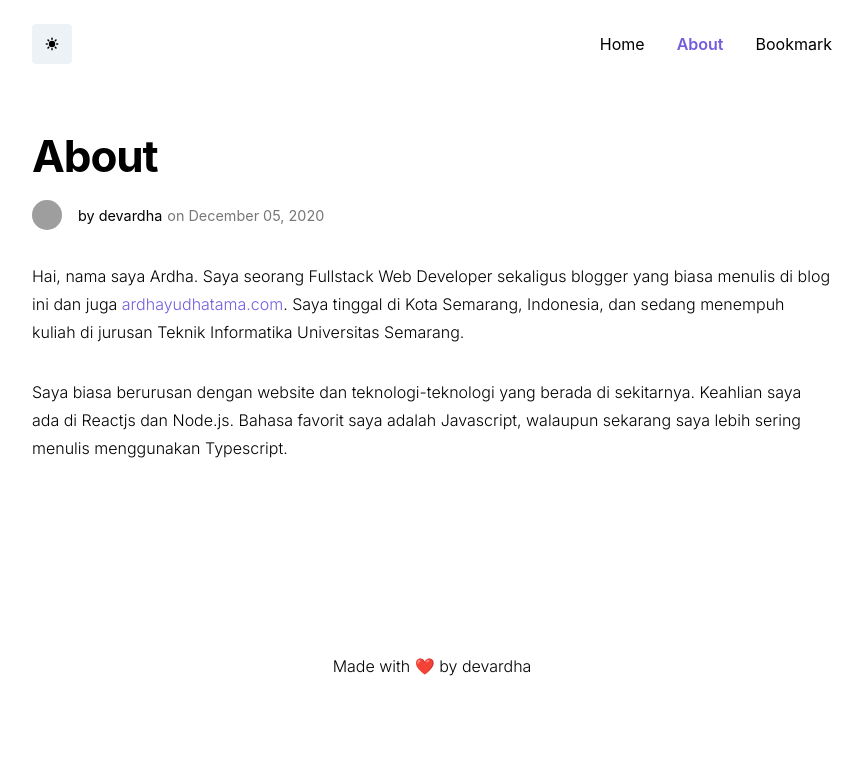
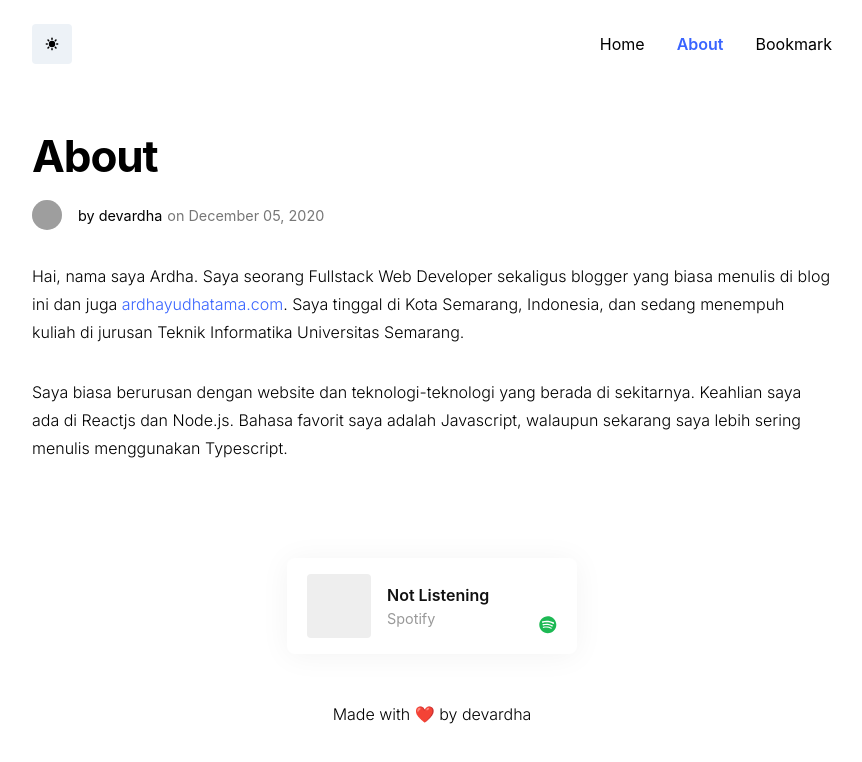
Before and after one commit to devardha/devardha-v2, a Next.js app: page /about in a window 1280 px wide. Shown: the top 762 px of the page, without its empty margins (208-1070 px from the left). Built offline with nearby package versions, Linux system fonts and the light colour scheme; no server answers; grey boxes are pictures that could not be loaded.

Commit message:
Add spotify widget and change theme color

```diff
--- a/components/Footer.tsx
+++ b/components/Footer.tsx
@@ -1,10 +1,14 @@
 import React from 'react'
 import Styled from '@emotion/styled'
+import SpotifyWidget from './SpotifyWidget'
 
 const Footer = () => {
     return (
         <Wrapper>
-            <p>Made with ❤️ by devardha</p>
+            <SpotifyWidget/>
+            <div className="credits">
+                <p>Made with ❤️ by devardha</p>
+            </div>
         </Wrapper>
     );
 }
@@ -12,20 +16,21 @@ const Footer = () => {
 const Wrapper = Styled.footer`
     width:100%;
     max-width:800px;
-    padding: 0 1.5rem;
+    padding: 2rem 1.5rem;
     margin:0 auto;
     margin-top:4rem;
-    height:200px;
     display:flex;
-    align-items:flex-end;
     justify-content:center;
+    flex-direction:column;
 
-    p{
-        margin-bottom:3rem;
+    .credits{
+        width:100%;
+        display:flex;
+        justify-content:center;
     }
 
     @media(min-width:768px){
-        padding: 0 0;
+        padding: 2rem 0 2rem 0;
     }
 `
 
--- a/components/Post.tsx
+++ b/components/Post.tsx
@@ -85,7 +85,7 @@ const Wrapper = Styled.li`
 
             &:hover{
                 .title{
-                    color: #735dde;
+                    color: #3964ff;
                 }
             }
         }
@@ -161,7 +161,7 @@ const Wrapper = Styled.li`
         }
 
         .bookmarked{
-            color:#735dde !important;
+            color:#3964ff !important;
         }
     }
 
--- /dev/null
+++ b/components/SpotifyWidget.tsx
@@ -0,0 +1,83 @@
+import Styled from '@emotion/styled'
+import useSWR from 'swr'
+import { FaSpotify } from 'react-icons/fa'
+
+const SpotifyWidget = () => {
+    const fetcher = (url) => fetch(url).then((res) => res.json());
+    const { data } = useSWR('/api/spotify', fetcher)
+
+    return (
+        <StyledComponent>
+            <div className="spotify__card">
+                <div className="song__image">
+                    { data ? <img src={data.albumImageUrl} alt="Spotify album"/> : '' }
+                </div>
+                <div className="song__details">
+                    <div className="song__title">{ data ? data.album : 'Not Listening' }</div>
+                    <div className="song__artist">{ data ? data.artist : 'Spotify' }</div>
+                </div>
+                <span className="icon"><FaSpotify/></span>
+            </div>
+        </StyledComponent>
+    );
+}
+
+const StyledComponent = Styled.div`
+    display:flex;
+    justify-content:center;
+    margin-bottom:2rem;
+
+    .icon{
+        position:absolute;
+        right:1.25rem;
+        color:#1DB954;
+        bottom:1rem;
+        font-size:1.1rem;
+    }
+
+    .spotify__card{
+        display:flex;
+        position:relative;
+        align-items:center;
+        background:#fff;
+        box-shadow:0 2px 30px rgb(0,0,0,0.05);
+        padding:1rem 1.25rem;
+        min-width:290px;
+        border-radius:8px;
+    }
+
+    .song__image{
+        width:64px;
+        height:64px;
+        background:#eee;
+        overflow:hidden;
+        border-radius:4px;
+        margin-right:1rem;
+
+        img{
+            width:100%;
+            height:100%;
+            object-fit:cover;
+        }
+    }
+
+    .song__details{
+        display:flex;
+        align-items:flex-start;
+        flex-direction:column;
+
+        .song__title{
+            font-size:1rem;
+            margin-bottom:.3rem;
+            font-weight:600;
+            color:#111;
+        }
+
+        .song__artist{
+            font-size:.9rem;
+            color:#999;
+        }
+    }
+`
+
+export default SpotifyWidget
--- a/package.json
+++ b/package.json
@@ -20,12 +20,14 @@
     "html-react-parser": "^0.14.2",
     "next": "^10.0.6",
     "next-themes": "0.0.10",
+    "querystring": "^0.2.0",
     "react": "17.0.1",
     "react-dom": "17.0.1",
     "react-icons": "^4.1.0",
     "react-markdown": "^5.0.3",
     "react-query": "^3.9.5",
     "react-syntax-highlighter": "^15.4.3",
+    "swr": "^0.4.2",
     "uuid": "^8.3.2"
   },
   "devDependencies": {
--- /dev/null
+++ b/pages/api/spotify.ts
@@ -0,0 +1,62 @@
+import querystring from 'querystring';
+
+const {
+    SPOTIFY_CLIENT_ID: client_id,
+    SPOTIFY_CLIENT_SECRET: client_secret,
+    SPOTIFY_REFRESH_TOKEN: refresh_token,
+} = process.env;
+
+const basic = Buffer.from(`${client_id}:${client_secret}`).toString('base64');
+const NOW_PLAYING_ENDPOINT = `https://api.spotify.com/v1/me/player/currently-playing`;
+const TOKEN_ENDPOINT = `https://accounts.spotify.com/api/token`;
+
+const getAccessToken = async () => {
+    const response = await fetch(TOKEN_ENDPOINT, {
+        method: 'POST',
+        headers: {
+        Authorization: `Basic ${basic}`,
+            'Content-Type': 'application/x-www-form-urlencoded',
+        },
+        body: querystring.stringify({
+            grant_type: 'refresh_token',
+            refresh_token,
+        }),
+    });
+
+    return response.json();
+};
+
+export const getNowPlaying = async () => {
+    const { access_token } = await getAccessToken();
+
+    return fetch(NOW_PLAYING_ENDPOINT, {
+        headers: {
+        Authorization: `Bearer ${access_token}`,
+        },
+    });
+};
+
+export default async (_, res) => {
+    const response = await getNowPlaying();
+
+    if (response.status === 204 || response.status > 400) {
+        return res.status(200).json({ isPlaying: false });
+    }
+
+    const song = await response.json();
+    const isPlaying = song.is_playing;
+    const title = song.item?.name || 'Not Playing';
+    const artist = song.item?.artists.map((_artist) => _artist.name).join(', ');
+    const album = song.item?.album.name || 'Spotify';
+    const albumImageUrl = song?.item.album.images[0].url;
+    const songUrl = song.item?.external_urls.spotify;
+
+    return res.status(200).json({
+        album,
+        albumImageUrl,
+        artist,
+        isPlaying,
+        songUrl,
+        title,
+    });
+};
--- a/styles/globals.css
+++ b/styles/globals.css
@@ -16,9 +16,9 @@
     --color-secondary:#777;
     --color-light:#999;
 
-    --color-link:#735dde;
-    --color-link-hover:#735dde;
-    --color-link-active:#735dde;
+    --color-link:#3964ff;
+    --color-link-hover:#3964ff;
+    --color-link-active:#3964ff;
 
     --switch-btn-bg:#EDF2F7;
     --switch-btn-bg-hover:#e7eef5;
@@ -27,21 +27,21 @@
     --input-border:#DBDFE4;
     --input-placeholder:#ccc;
 
-    --newsletter-border:#b7afe2;
-    --newsletter-bg:#f9f7ff;
+    --newsletter-border:#b5d9ff;
+    --newsletter-bg:#f7fcff;
     --newsletter-input:#fff;
     --newsletter-input-placeholder:#ccc;
     --newsletter-heading:#000;
 
-    --code-bg:#735dde;
+    --code-bg:#3964ff;
     --code-text:#fff;
 
     --message-text:#21d289;
     --message-bg:#f0fff8;
 
     --btn-text:#fff;
-    --btn-bg:#735dde;
-    --btn-bg-hover:#6350c1;
+    --btn-bg:#3964ff;
+    --btn-bg-hover:#1845e6;
 }
 
 [data-theme='dark'] {
@@ -52,9 +52,9 @@
     --color-secondary:#8b949e;
     --color-light:#8b949e;
 
-    --color-link:#9a86fd;
-    --color-link-hover:#735dde;
-    --color-link-active:#735dde;
+    --color-link:#7d99ff;
+    --color-link-hover:#1949f5;
+    --color-link-active:#3964ff;
 
     --switch-btn-bg:#151a23;
     --switch-btn-bg-hover:#191e29;
@@ -67,17 +67,17 @@
     --newsletter-bg:#151a23;
     --newsletter-input:#12171f;
     --newsletter-input-placeholder:#4b5769;
-    --newsletter-heading:#735dde;
+    --newsletter-heading:#3964ff;
 
-    --code-bg:#735dde;
+    --code-bg:#3964ff;
     --code-text:#fff;
 
     --message-text:#21d289;
     --message-bg:#00ff8812;
 
     --btn-text:#fff;
-    --btn-bg:#735dde;
-    --btn-bg-hover:#6350c1;
+    --btn-bg:#3964ff;
+    --btn-bg-hover:#1845e6;
 }
 
 html,
```
Also changed, not shown: 1 other file (tests, documents, lock files or other folders).
